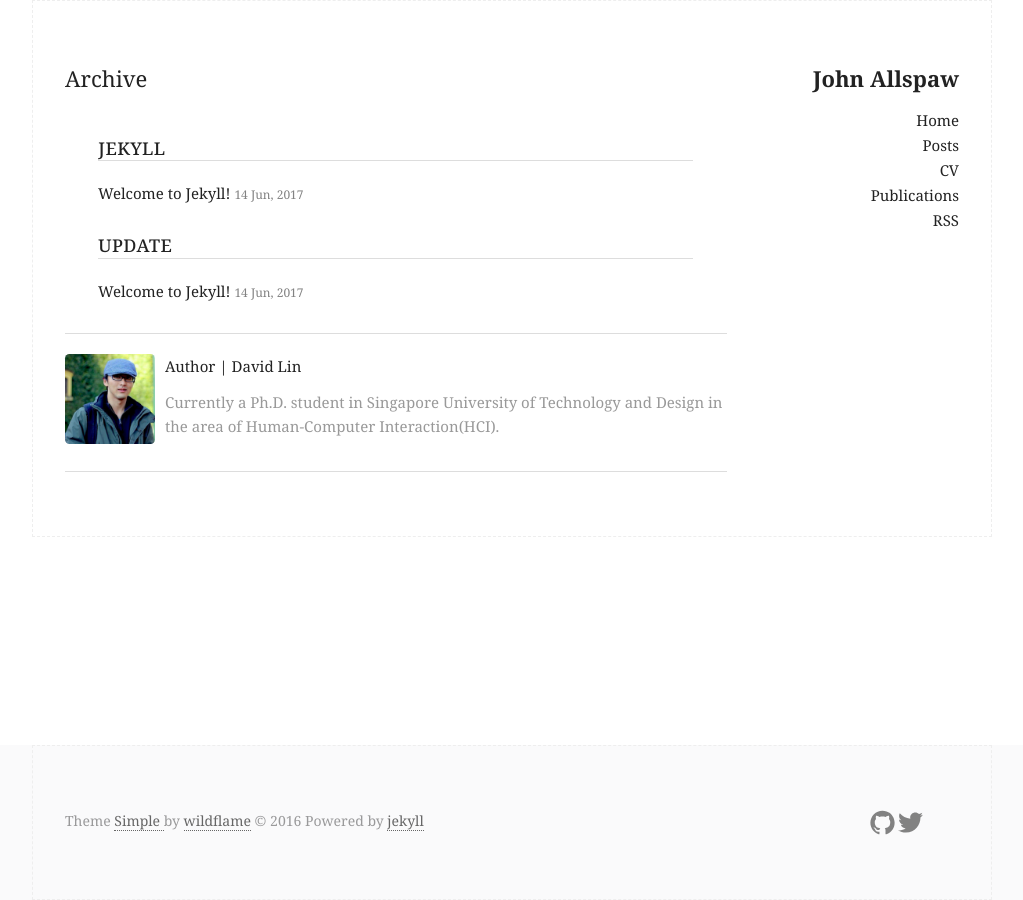
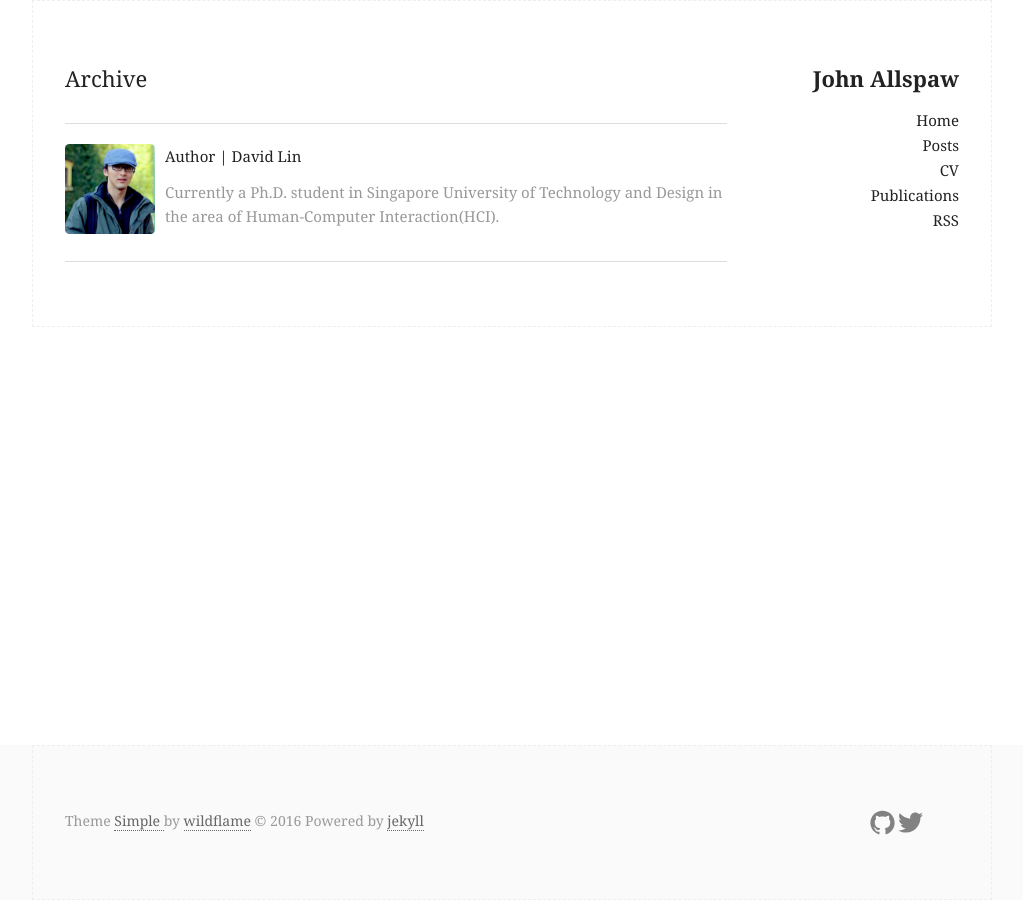
Before and after one commit to jallspaw/jallspaw.github.io, a Jekyll site: the page built from archive.html, in a window 1280 px wide. Shown: the whole page, without its empty margins (128-1151 px from the left). Built offline with Jekyll 4.4.1, drawn with Linux system fonts in a browser that asks for light colours.

Commit message:
will this just get rid of these fields and just work?

```diff
--- a/_posts/2017-06-14-welcome-to-jekyll.markdown
+++ b/_posts/2017-06-14-welcome-to-jekyll.markdown
@@ -1,8 +1,5 @@
 ---
 layout: post
-title:  "Welcome to Jekyll!"
-date:   2017-06-14 15:59:42 -0400
-categories: jekyll update
 ---
 You’ll find this post in your `_posts` directory. Go ahead and edit it and re-build the site to see your changes. You can rebuild the site in many different ways, but the most common way is to run `jekyll serve`, which launches a web server and auto-regenerates your site when a file is updated.
 
```
